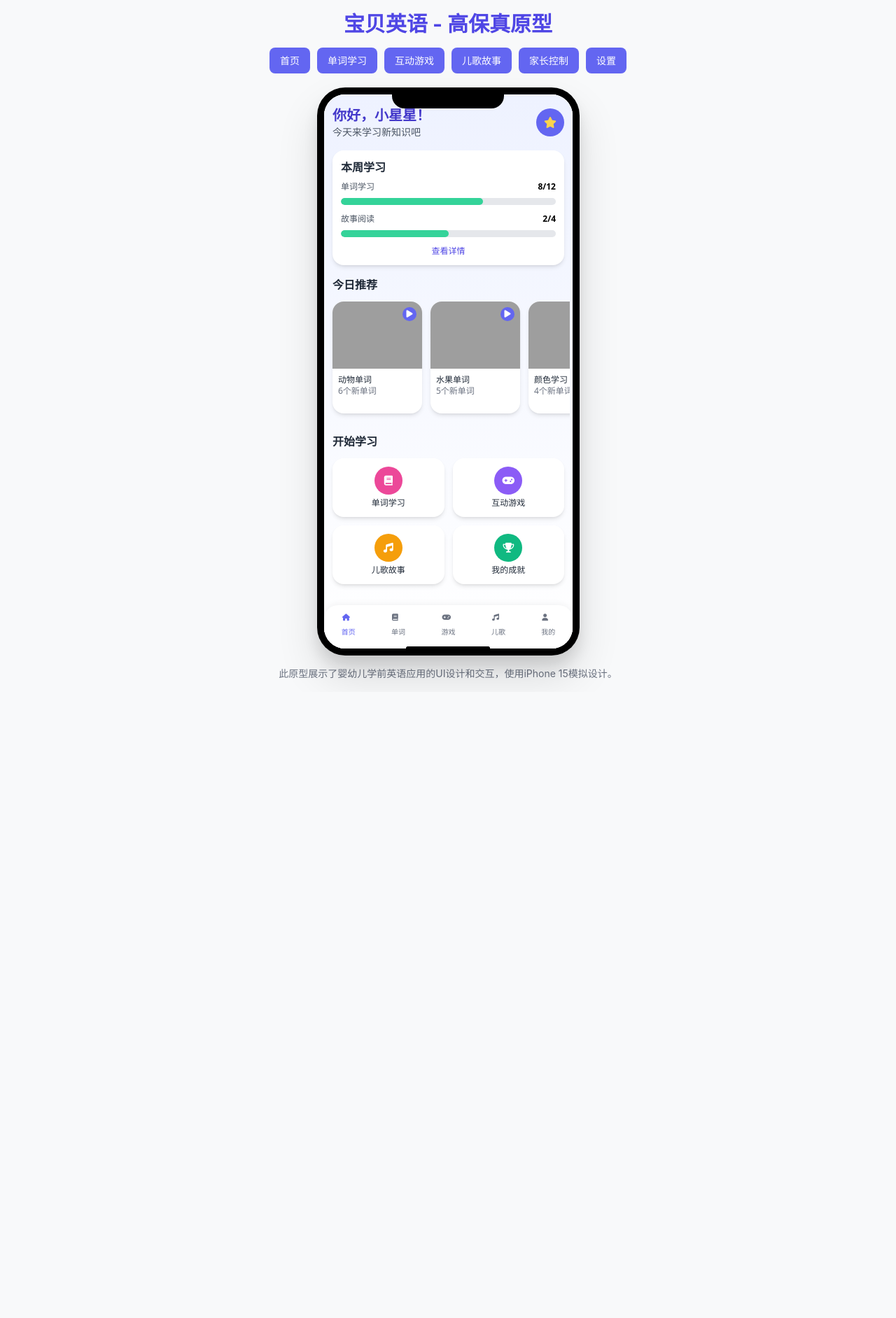
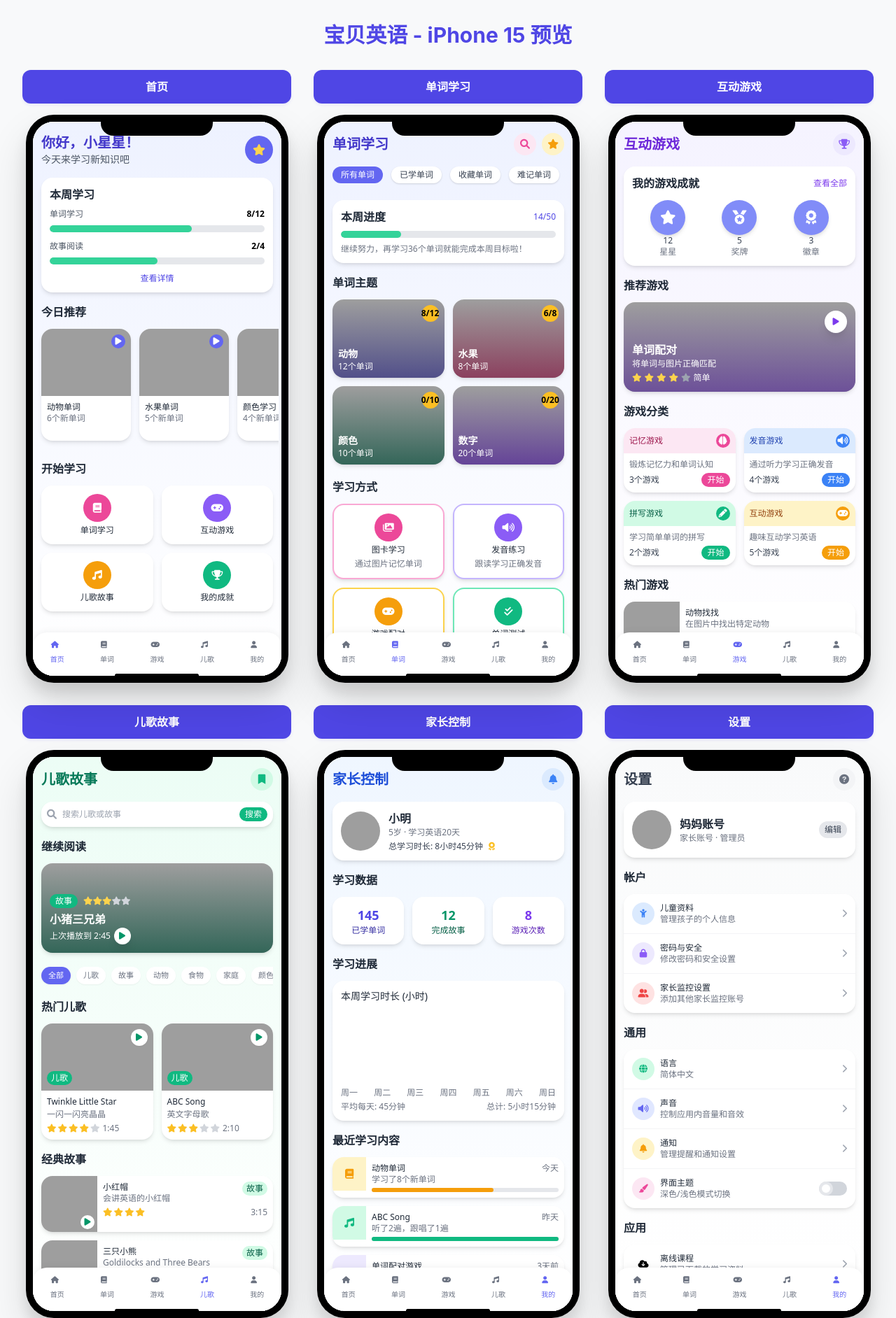
Before and after one commit to Rekink/cursors, a plain HTML site: page babyEnglish/codes/index.html in a window 1280 px wide. Shown: the top 1884 px of the page at 70% size. Before the commit the page ends 989 px from the top, so only its background shows below. Drawn offline with nearby package versions, Linux system fonts and the light colour scheme.

Commit message:
调整首页内容

```diff
--- a/babyEnglish/codes/index.html
+++ b/babyEnglish/codes/index.html
@@ -10,21 +10,18 @@
             background-color: #f8f9fa;
             font-family: -apple-system, BlinkMacSystemFont, 'Segoe UI', Roboto, Oxygen, Ubuntu, Cantarell, 'Open Sans', 'Helvetica Neue', sans-serif;
             margin: 0;
-            padding: 0;
-            min-height: 100vh;
-            display: flex;
-            flex-direction: column;
-            align-items: center;
-            justify-content: center;
+            padding: 2rem;
         }
         .container {
-            display: flex;
-            flex-direction: column;
-            align-items: center;
-            justify-content: center;
             width: 100%;
-            max-width: 1200px;
-            padding: 1rem;
+            max-width: 1600px;
+            margin: 0 auto;
+        }
+        .pages-grid {
+            display: grid;
+            grid-template-columns: repeat(auto-fit, minmax(375px, 1fr));
+            gap: 2rem;
+            margin-top: 2rem;
         }
         .phone-container {
             width: 375px;
@@ -35,6 +32,7 @@
             box-shadow: 0 30px 60px rgba(0,0,0,0.12), 0 15px 20px rgba(0,0,0,0.10);
             background-color: #000;
             padding: 10px;
+            margin: 0 auto;
         }
         .screen {
             width: 100%;
@@ -67,109 +65,116 @@
             border-radius: 3px;
             z-index: 10;
         }
+        .page-title {
+            background: #4F46E5;
+            color: white;
+            padding: 0.75rem 1rem;
+            font-weight: 600;
+            text-align: center;
+            border-radius: 12px;
+            margin-bottom: 1.0rem;
+            box-shadow: 0 2px 4px rgba(79, 70, 229, 0.1);
+        }
         iframe {
             width: 100%;
             height: 100%;
             border: none;
-            overflow: auto;
         }
-        .page-buttons {
-            display: flex;
-            gap: 10px;
-            margin-bottom: 20px;
-            flex-wrap: wrap;
-            justify-content: center;
-            width: 100%;
-            max-width: 600px;
+        @media (max-width: 768px) {
+            body {
+                padding: 1rem;
             }
-        .page-button {
-            padding: 8px 15px;
-            background-color: #6366F1;
-            color: white;
-            border-radius: 8px;
-            cursor: pointer;
-            font-size: 14px;
-            transition: all 0.2s;
-            border: none;
-        }
-        .page-button:hover {
-            background-color: #4F46E5;
-        }
-
-        /* 导航栏的直接样式确保在iframe中正确显示 */
-        .nav-fix {
-            display: grid;
-            grid-template-columns: repeat(5, 1fr);
-            gap: 2px;
-            width: 100%;
-        }
-
-        /* 响应式设计 */
-        @media (max-width: 500px) {
-            .phone-container {
-                width: 320px;
-                height: 690px;
-            }
-            .notch {
-                width: 130px;
-                height: 25px;
-            }
-            .home-indicator {
-                width: 100px;
-            }
-            .page-buttons {
-                gap: 6px;
-            }
-            .page-button {
-                padding: 6px 12px;
-                font-size: 13px;
+            .pages-grid {
+                grid-template-columns: 1fr;
             }
         }
     </style>
 </head>
 <body>
     <div class="container">
-        <h1 class="text-3xl font-bold text-center text-indigo-600 mb-4">宝贝英语 - 高保真原型</h1>
+        <h1 class="text-3xl font-bold text-center text-indigo-600 mb-8">宝贝英语 - iPhone 15 预览</h1>
 
-        <div class="page-buttons">
-            <button class="page-button" onclick="changePage('pages/home.html')">首页</button>
-            <button class="page-button" onclick="changePage('pages/words.html')">单词学习</button>
-            <button class="page-button" onclick="changePage('pages/games.html')">互动游戏</button>
-            <button class="page-button" onclick="changePage('pages/stories.html')">儿歌故事</button>
-            <button class="page-button" onclick="changePage('pages/parent.html')">家长控制</button>
-            <button class="page-button" onclick="changePage('pages/settings.html')">设置</button>
-        </div>
-
+        <div class="pages-grid">
+            <div>
+                <div class="page-title">首页</div>
                 <div class="phone-container">
                     <div class="notch"></div>
                     <div class="screen">
-                <iframe id="content-frame" src="pages/home.html" frameborder="0"></iframe>
+                        <iframe src="pages/home.html" frameborder="0"></iframe>
                     </div>
                     <div class="home-indicator"></div>
                 </div>
+            </div>
 
-        <p class="mt-4 text-gray-500 text-sm text-center">此原型展示了婴幼儿学前英语应用的UI设计和交互，使用iPhone 15模拟设计。</p>
+            <div>
+                <div class="page-title">单词学习</div>
+                <div class="phone-container">
+                    <div class="notch"></div>
+                    <div class="screen">
+                        <iframe src="pages/words.html" frameborder="0"></iframe>
+                    </div>
+                    <div class="home-indicator"></div>
+                </div>
+            </div>
+
+            <div>
+                <div class="page-title">互动游戏</div>
+                <div class="phone-container">
+                    <div class="notch"></div>
+                    <div class="screen">
+                        <iframe src="pages/games.html" frameborder="0"></iframe>
+                    </div>
+                    <div class="home-indicator"></div>
+                </div>
+            </div>
+
+            <div>
+                <div class="page-title">儿歌故事</div>
+                <div class="phone-container">
+                    <div class="notch"></div>
+                    <div class="screen">
+                        <iframe src="pages/stories.html" frameborder="0"></iframe>
+                    </div>
+                    <div class="home-indicator"></div>
+                </div>
+            </div>
+
+            <div>
+                <div class="page-title">家长控制</div>
+                <div class="phone-container">
+                    <div class="notch"></div>
+                    <div class="screen">
+                        <iframe src="pages/parent.html" frameborder="0"></iframe>
+                    </div>
+                    <div class="home-indicator"></div>
+                </div>
+            </div>
+
+            <div>
+                <div class="page-title">设置</div>
+                <div class="phone-container">
+                    <div class="notch"></div>
+                    <div class="screen">
+                        <iframe src="pages/settings.html" frameborder="0"></iframe>
+                    </div>
+                    <div class="home-indicator"></div>
+                </div>
+            </div>
+        </div>
     </div>
 
     <script>
-        function changePage(url) {
-            document.getElementById('content-frame').src = url;
-        }
-
-        // 确保iframe内容正确加载和显示
         window.addEventListener('load', function() {
-            const iframe = document.getElementById('content-frame');
+            const iframes = document.querySelectorAll('iframe');
+            iframes.forEach(iframe => {
                 iframe.onload = function() {
                     try {
-                    // 尝试设置iframe内容，并确保可以正确滚动
                         if (iframe.contentWindow && iframe.contentWindow.document && iframe.contentWindow.document.body) {
                             iframe.contentWindow.document.body.style.overflowX = 'hidden';
                             iframe.contentWindow.document.body.style.overflowY = 'auto';
 
-                        // 确保iframe内部导航条可见
                             const navElements = iframe.contentWindow.document.querySelectorAll('.nav-container');
                             if (navElements.length > 0) {
-                            // 设置导航条样式确保可见
                                 navElements.forEach(nav => {
                                     nav.style.position = 'fixed';
                                     nav.style.bottom = '0';
@@ -177,7 +182,6 @@
                                     nav.style.right = '0';
                                     nav.style.zIndex = '1000';
 
-                                // 查找内部的grid元素并确保其正确布局
                                     const gridDiv = nav.querySelector('div');
                                     if (gridDiv) {
                                         gridDiv.style.display = 'grid';
@@ -186,7 +190,6 @@
                                         gridDiv.style.width = '100%';
                                         gridDiv.classList.add('nav-fix');
 
-                                    // 确保每个导航项的布局
                                         const navItems = gridDiv.querySelectorAll('.nav-item');
                                         navItems.forEach(item => {
                                             item.style.display = 'flex';
@@ -196,7 +199,6 @@
                                             item.style.padding = '4px 0';
                                             item.style.fontSize = '10px';
 
-                                        // 确保图标与文字的排列
                                             const icon = item.querySelector('i');
                                             if (icon) {
                                                 icon.style.marginBottom = '1px';
@@ -213,6 +215,7 @@
                     }
                 };
             });
+        });
     </script>
 </body>
 </html>
```
Lines whose indentation alone changed are shown as unchanged.
